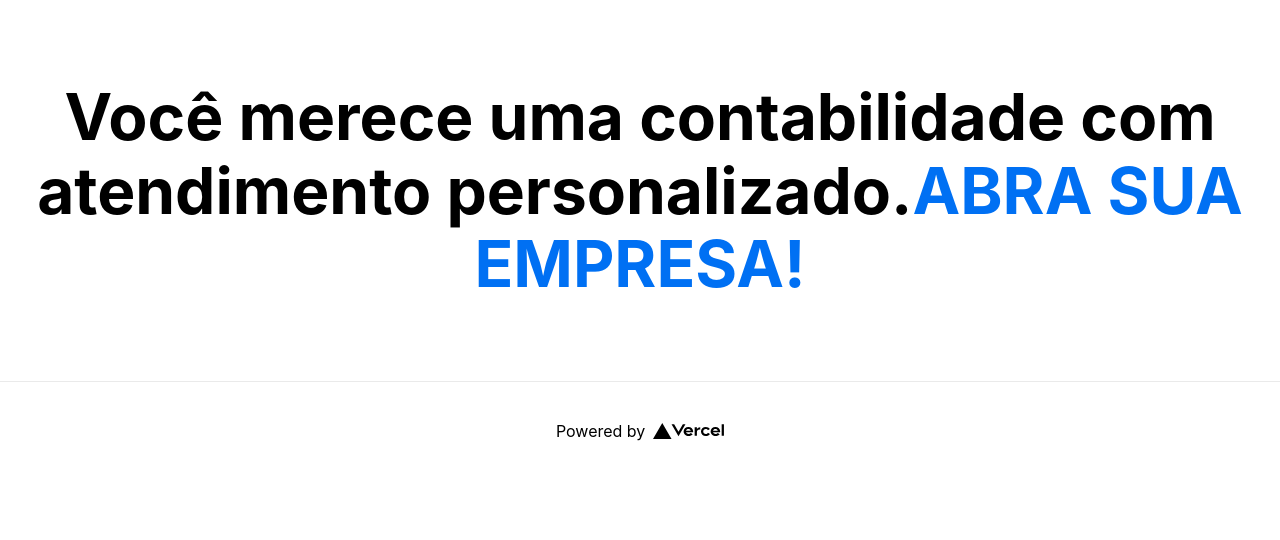
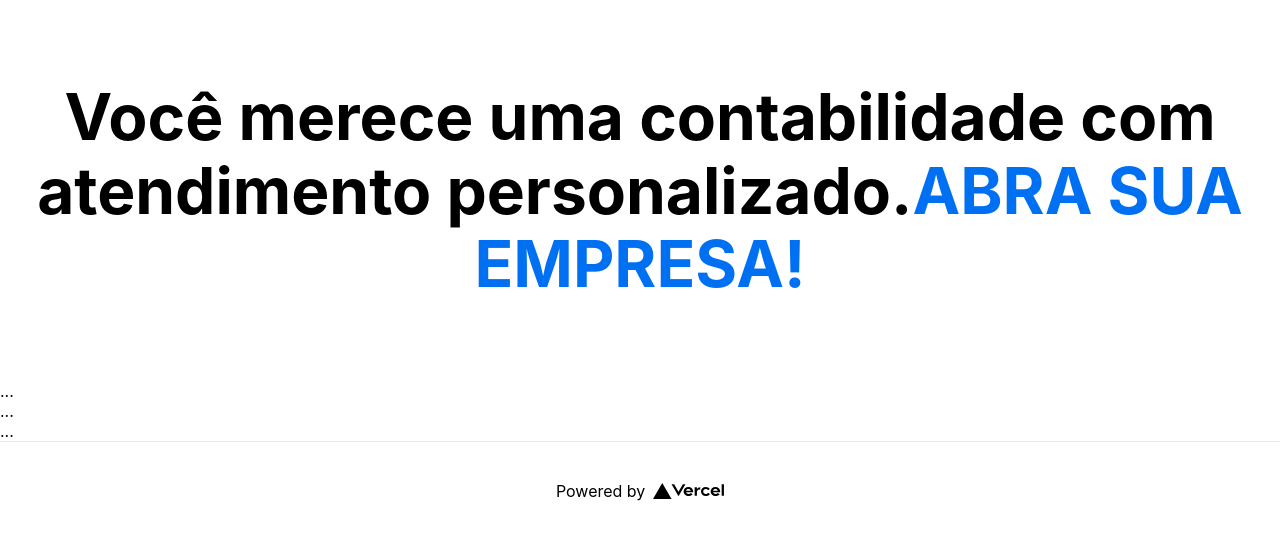
Before and after one commit to Akastro/GrupoFatos, a Next.js app: page / in a window 1280 px wide. Shown: the top 540 px of the page. Built offline with nearby package versions, Linux system fonts and the light colour scheme.

Commit message:
quarto commit

```diff
--- a/pages/index.js
+++ b/pages/index.js
@@ -19,6 +19,17 @@ export default function Home() {
 
       </main>
 
+      <main class="container__main">
+
+        <aside class="container__left">...</aside>
+
+
+        <article class="container__middle">...</article>
+
+
+        <nav class="container__right">...</nav>
+    </main>
+
       <footer className={styles.footer}>
         <a
           href="https://vercel.com?utm_source=create-next-app&utm_medium=default-template&utm_campaign=create-next-app"
```
